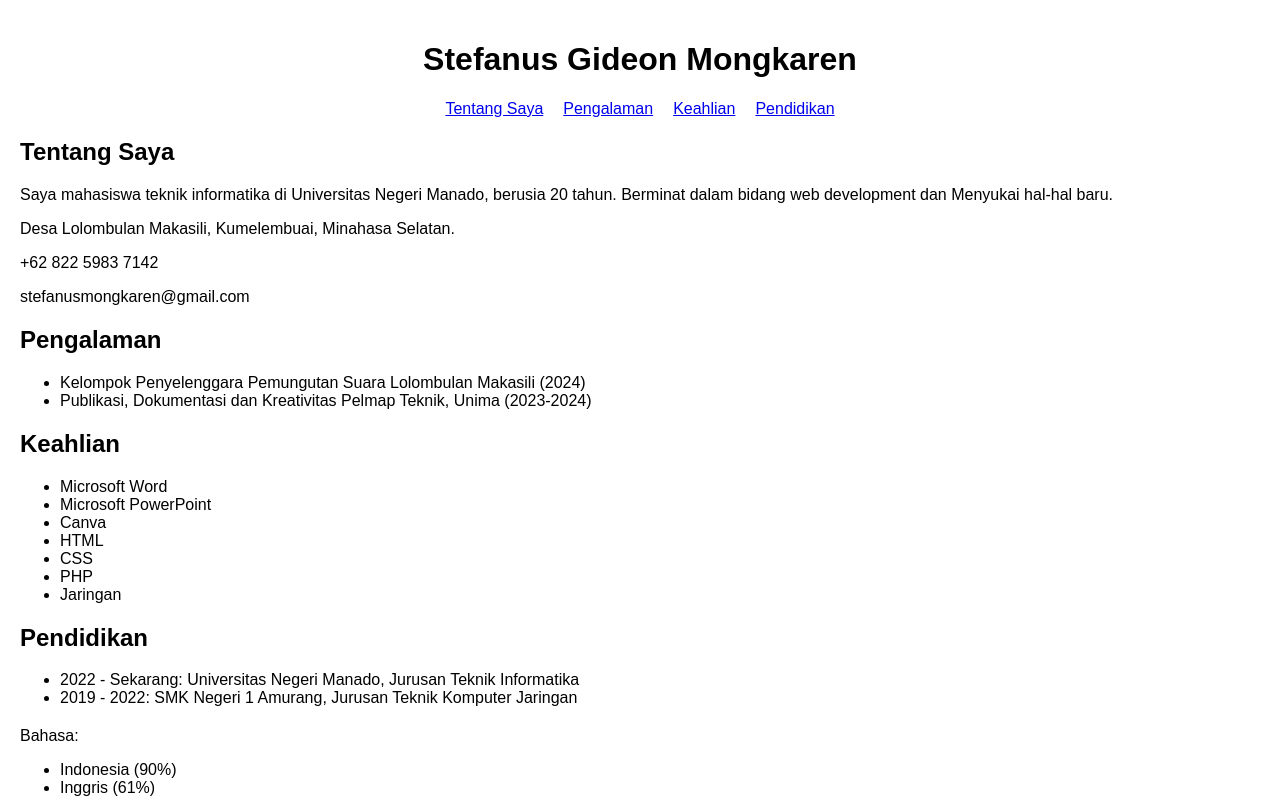
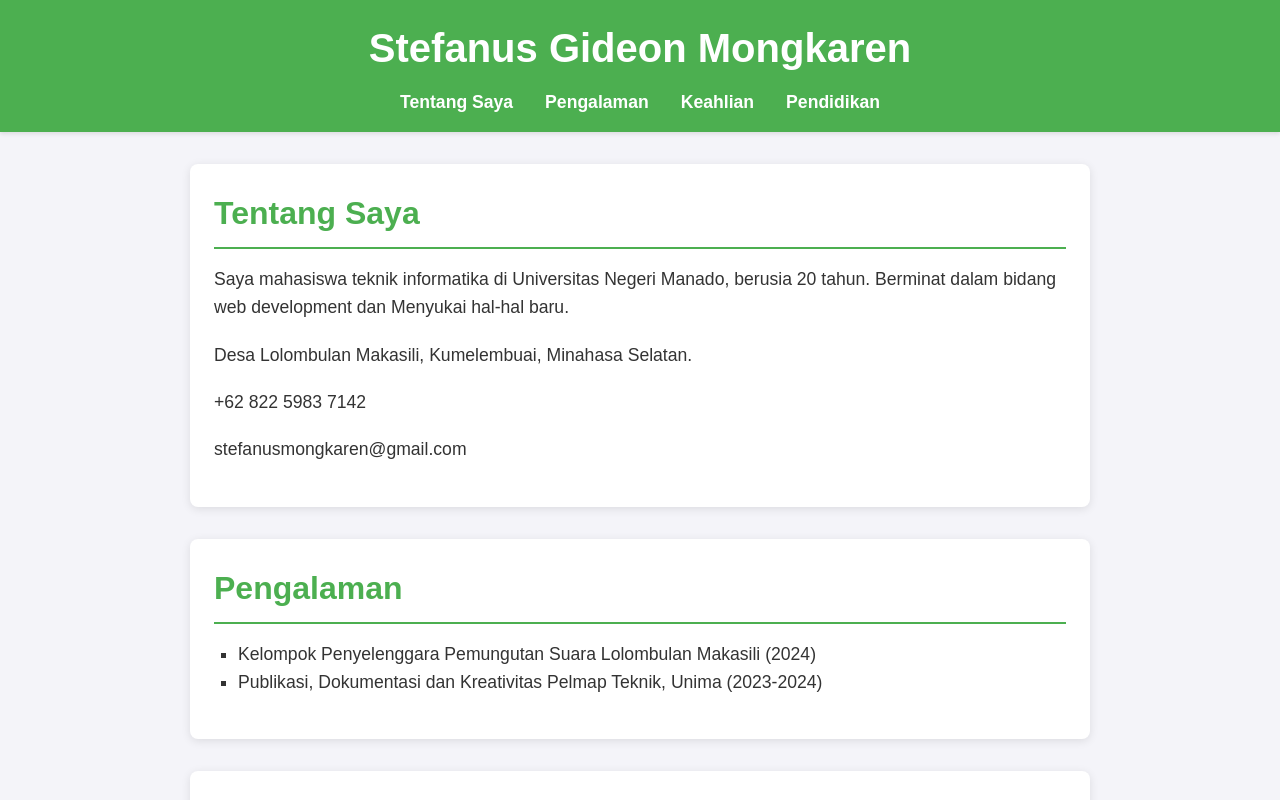
Before and after one commit to maniknur/portofolio, a plain HTML site: page index.html in a window 1280 px wide. Shown: the top 800 px of the page. Drawn offline with Linux system fonts and the light colour scheme.

Commit message:
update css

```diff
--- a/index.html
+++ b/index.html
@@ -4,7 +4,7 @@
     <meta charset="UTF-8">
     <meta name="viewport" content="width=device-width, initial-scale=1.0">
     <title>Portofolio Stefanus Gideon Mongkaren</title>
-    <link rel="stylesheet" href="style.css">
+    <link rel="stylesheet" href="./style.css">
 </head>
 <body>
     <header>
--- a/style.css
+++ b/style.css
@@ -1,25 +1,128 @@
-/* style.css */
+/* Reset browser defaults */
+* {
+    margin: 0;
+    padding: 0;
+    box-sizing: border-box;
+    font-family: 'Arial', sans-serif;
+}
+
 body {
-    font-family: Arial, sans-serif;
-    margin: 0;
-    padding: 20px;
+    background-color: #f4f4f9;
+    color: #333;
+    line-height: 1.6;
 }
 
 header {
+    background-color: #4CAF50;
+    color: #fff;
+    padding: 1rem 0;
     text-align: center;
+    box-shadow: 0 2px 4px rgba(0, 0, 0, 0.1);
+}
+
+header h1 {
+    font-size: 2.5rem;
+    font-weight: bold;
+    margin-bottom: 0.5rem;
 }
 
 nav ul {
-    list-style: none;
-    padding: 0;
     display: flex;
     justify-content: center;
+    list-style: none;
 }
 
-nav li {
-    margin: 0 10px;
+nav ul li {
+    margin: 0 1rem;
+}
+
+nav ul li a {
+    color: #fff;
+    text-decoration: none;
+    font-weight: bold;
+    font-size: 1.1rem;
+}
+
+nav ul li a:hover {
+    text-decoration: underline;
 }
 
 section {
-    margin-bottom: 20px;
+    max-width: 900px;
+    margin: 2rem auto;
+    padding: 1.5rem;
+    background-color: #fff;
+    box-shadow: 0 2px 10px rgba(0, 0, 0, 0.1);
+    border-radius: 8px;
 }
+
+section h2 {
+    font-size: 2rem;
+    color: #4CAF50;
+    margin-bottom: 1rem;
+    border-bottom: 2px solid #4CAF50;
+    padding-bottom: 0.5rem;
+}
+
+section p, section ul {
+    font-size: 1.1rem;
+    margin-bottom: 1.2rem;
+}
+
+section ul {
+    list-style: square;
+    padding-left: 1.5rem;
+}
+
+footer {
+    text-align: center;
+    padding: 2rem 0;
+    background-color: #333;
+    color: #fff;
+}
+
+footer p {
+    font-size: 1.2rem;
+    margin-bottom: 0.5rem;
+}
+
+footer ul {
+    display: inline-flex;
+    list-style: none;
+    padding: 0;
+}
+
+footer ul li {
+    margin: 0 0.5rem;
+    font-size: 1rem;
+}
+
+footer ul li::after {
+    content: '|';
+    color: #fff;
+    margin-left: 0.5rem;
+}
+
+footer ul li:last-child::after {
+    content: '';
+    margin-left: 0;
+}
+
+@media (max-width: 768px) {
+    header h1 {
+        font-size: 2rem;
+    }
+
+    nav ul {
+        flex-direction: column;
+        align-items: center;
+    }
+
+    section {
+        padding: 1rem;
+    }
+
+    section h2 {
+        font-size: 1.7rem;
+    }
+}
```
